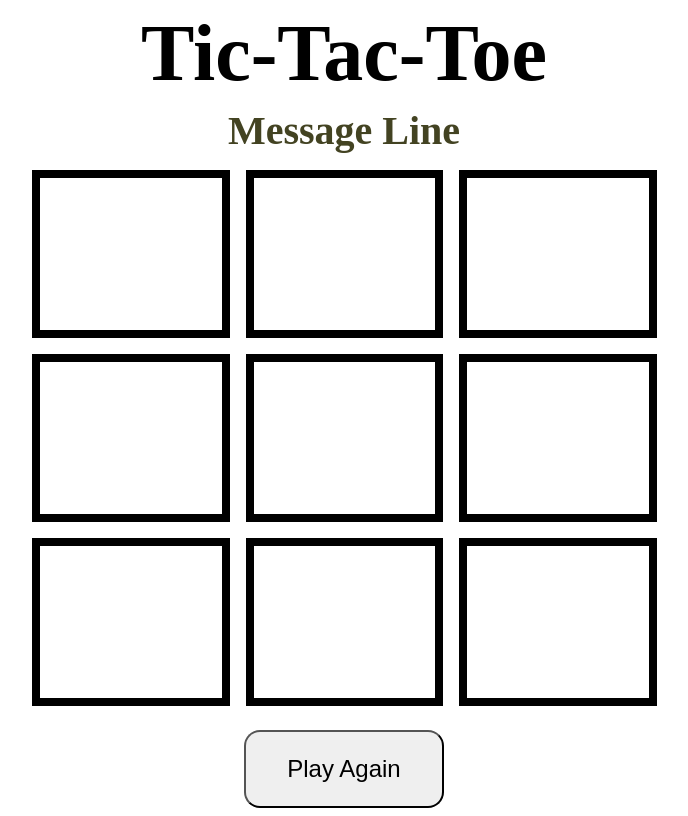
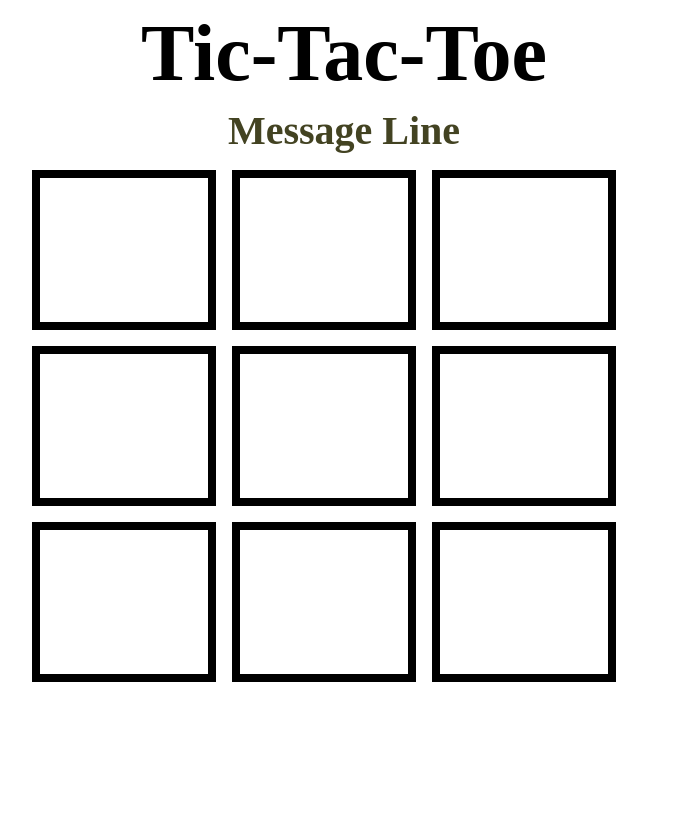
Before and after one commit to CodyMurr/tic-tac-toe, a plain HTML site: page index.html in a window 1280 px wide. Shown: the whole page, without its empty margins (304-992 px from the left). Drawn offline with Linux system fonts and the light colour scheme.

Commit message:
Add event listeners and validate response

```diff
--- a/css/style.css
+++ b/css/style.css
@@ -39,8 +39,8 @@ button {
 
     margin: 0 auto;
     display: grid;
-    grid-template-rows: repeat(3, 23vmin);
-    grid-template-columns: repeat(3, 26.7vmin);
+    grid-template-columns: repeat(3, 25vmin);
+    grid-template-rows: repeat(3, 22vmin);
     width: 80vmin;
     height: 70vmin;
 }
--- a/index.html
+++ b/index.html
@@ -9,18 +9,21 @@
 <body>
         <h1>Tic-Tac-Toe</h1>
         <h3>Message Line</h3>
+
         <section id="board">
-            <div id="c0r2"></div>
-            <div id="c1r2"></div>
-            <div id="c2r2"></div>
 
-            <div id="c0r1"></div>
-            <div id="c1r1"></div>
-            <div id="c2r1"></div>
+            <div id="c0"></div>
+            <div id="c1"></div>
+            <div id="c2"></div>
 
-            <div id="c0r0"></div>
-            <div id="c1r0"></div>
-            <div id="c2r0"></div>
+            <div id="c3"></div>
+            <div id="c4"></div>
+            <div id="c5"></div>
+
+            <div id="c6"></div>
+            <div id="c7"></div>
+            <div id="c8"></div>
+
         </section>
         <button>Play Again</button>
 </body>
--- a/js/main.js
+++ b/js/main.js
@@ -0,0 +1,69 @@
+/*------ Constants --------*/
+
+const players = {
+    '0': 'white',
+    '1': 'x',
+    '-1': 'o'
+};
+
+/*------ State (variables) -------*/
+
+let board; // array of arrays; each cell(div) holds value of 0, 1, or -1
+let turn; // players['1'] -or- players['-1']
+let winner; // null => gameplay in progress; 1/-1 => winning player; 'T' => tie
+
+/*------ Cached element references ------*/
+
+const btn = document.querySelector('button');
+const message = document.querySelector('h3');
+const playSect = [...document.querySelectorAll('#board > div')];
+
+console.log(playSect)
+/*------ Event Listeners ------*/
+
+btn.addEventListener("click", init);
+playSect.forEach(div => {
+    div.addEventListener("click", moveHandler);
+
+});
+/*------ Functions ------*/
+init();
+function init() {
+    board = [
+        [0, 0, 0,
+        0, 0, 0,
+        0, 0, 0]
+    ];
+    turn = 1;
+    winner = null;
+    render();
+}
+
+function moveHandler(e) {
+    const index = playSect.indexOf(e.target);
+    board[index] = turn;
+    turn *= -1;
+    console.log(board)
+    // winner = getWinner(idx);
+    render();
+}
+
+function render() {
+    btn.style.visibility = winner ? 'visible' : 'hidden';
+    renderBoard();
+    // renderMessage();
+
+}
+
+function renderBoard() {
+    board.forEach(cell => {
+        const cellId = `c${board.indexOf(cell)}`;
+        const div = document.querySelector(`#${cellId}`)
+    })
+}
+
+// getWinner(idx) {
+
+// }
+
+// TODO: restructure html to create 3 separate array-arrays && reassign id's
```
